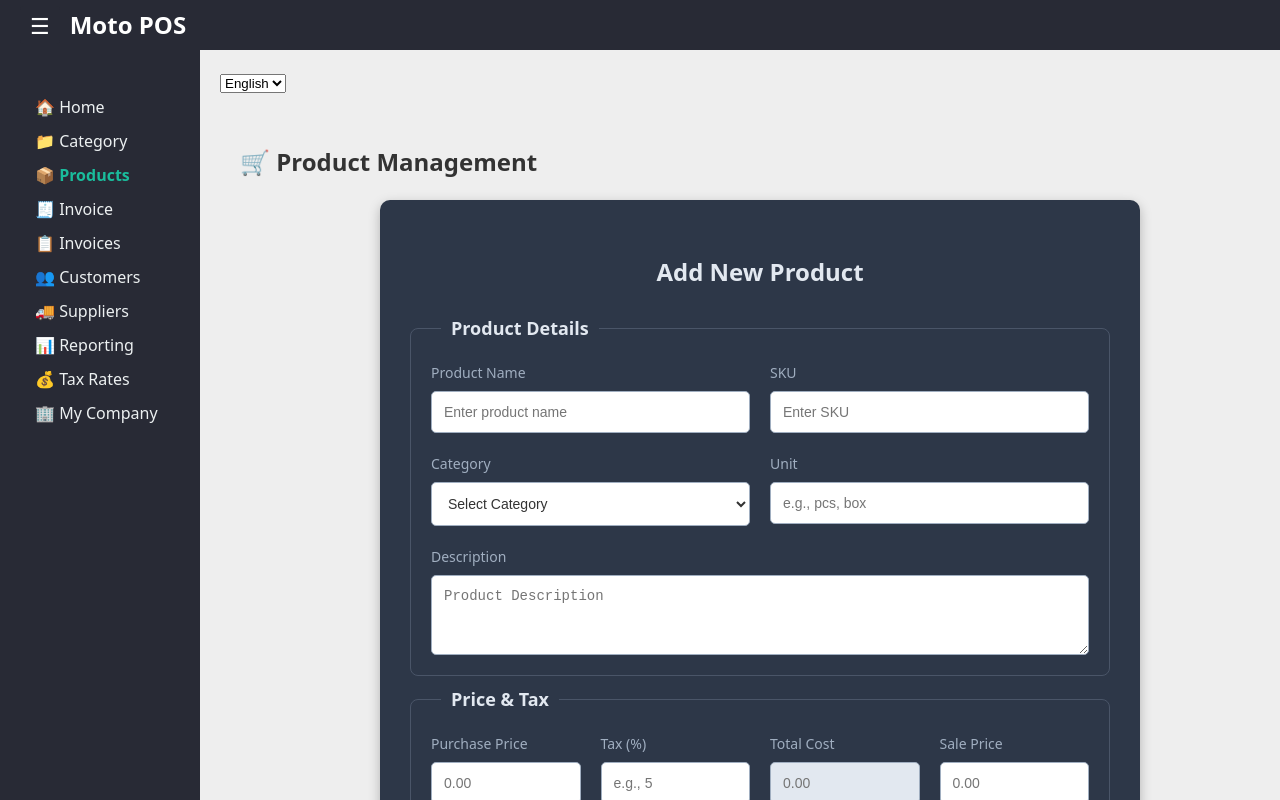
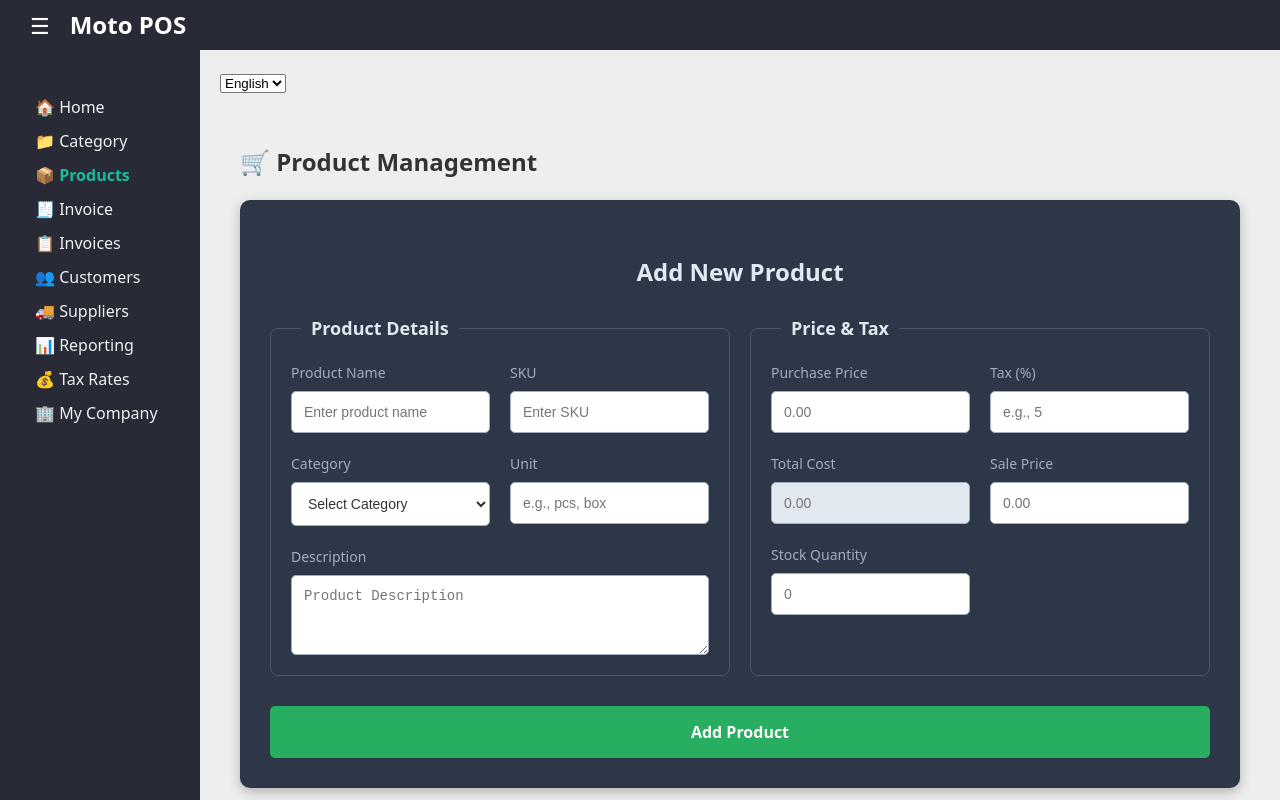
Before and after one commit to roni9843/KSA_SALES, a React (Vite) app in the folder renderer/: page /products in a window 1280 px wide. Built offline with nearby package versions, Linux system fonts and the light colour scheme.

Commit message:
Full screen add product form - fix scroll bar issue

```diff
--- a/renderer/src/components/AddProduct.jsx
+++ b/renderer/src/components/AddProduct.jsx
@@ -124,7 +124,7 @@ const AddProduct = ({ onAdded }) => {
 
                 <button
                     type="submit"
-                    style={buttonStyle}
+                    style={{...buttonStyle, gridColumn: '1 / -1'}}
                     onMouseOver={(e) => e.currentTarget.style.backgroundColor = '#2ecc71'}
                     onMouseOut={(e) => e.currentTarget.style.backgroundColor = '#27ae60'}
                 >
@@ -141,8 +141,6 @@ const cardStyle = {
     borderRadius: '10px',
     color: '#fff',
     boxShadow: '0 4px 12px rgba(0,0,0,0.25)',
-    maxWidth: '700px',
-    margin: 'auto',
     marginBottom: '30px'
 };
 
@@ -155,8 +153,8 @@ const headerStyle = {
 
 const formStyle = {
     display: 'grid',
-    gridTemplateColumns: '1fr',
-    gap: '10px',
+    gridTemplateColumns: '1fr 1fr',
+    gap: '20px',
 };
 
 const fieldsetStyle = {
@@ -182,7 +180,7 @@ const detailsGridStyle = {
 
 const priceGridStyle = {
     display: 'grid',
-    gridTemplateColumns: '1fr 1fr 1fr 1fr',
+    gridTemplateColumns: '1fr 1fr',
     gap: '20px',
 };
 
--- a/renderer/src/pages/ProductPage.jsx
+++ b/renderer/src/pages/ProductPage.jsx
@@ -8,7 +8,7 @@ const ProductPage = () => {
     const refreshData = () => setRefresh(!refresh);
 
     return (
-        <div style={{ padding: '20px', width: '100%' }}>
+        <div style={{ padding: '20px' }}>
             <h2 style={{ color: '#333' }}>🛒 Product Management</h2>
             <AddProduct onAdded={refreshData} />
             <ProductList refresh={refresh} />
```
